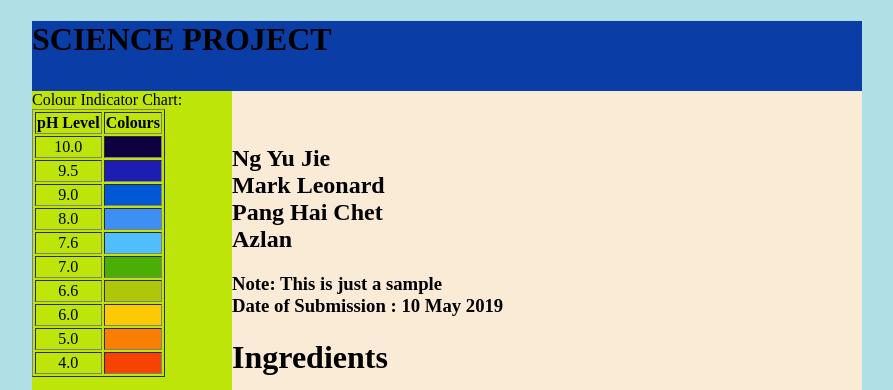
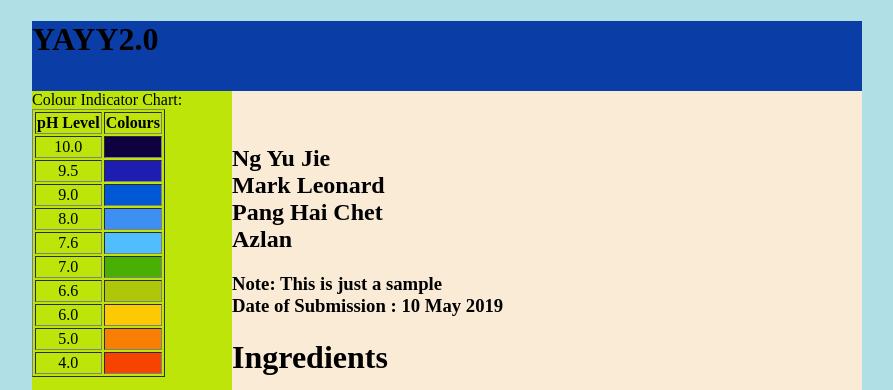
Before and after one commit to lohyunhuichloe/jennie3, a plain HTML site: page index.html in a window 1280 px wide. Shown: the top 390 px of the page, without its empty margins (193-1086 px from the left). Drawn offline with Linux system fonts and the light colour scheme.

Commit message:
Update index.html

```diff
--- a/index.html
+++ b/index.html
@@ -2,7 +2,7 @@
 <html>
 <head>
 <title>
-Science Project
+YAY
 </title>
 
 <link rel="stylesheet" href="theme1.css">
@@ -15,7 +15,7 @@ Science Project
 <div id="mainheader">
 
         <h1>
-            SCIENCE PROJECT
+            YAYY2.0
         </h1>
         <br />
 
```
